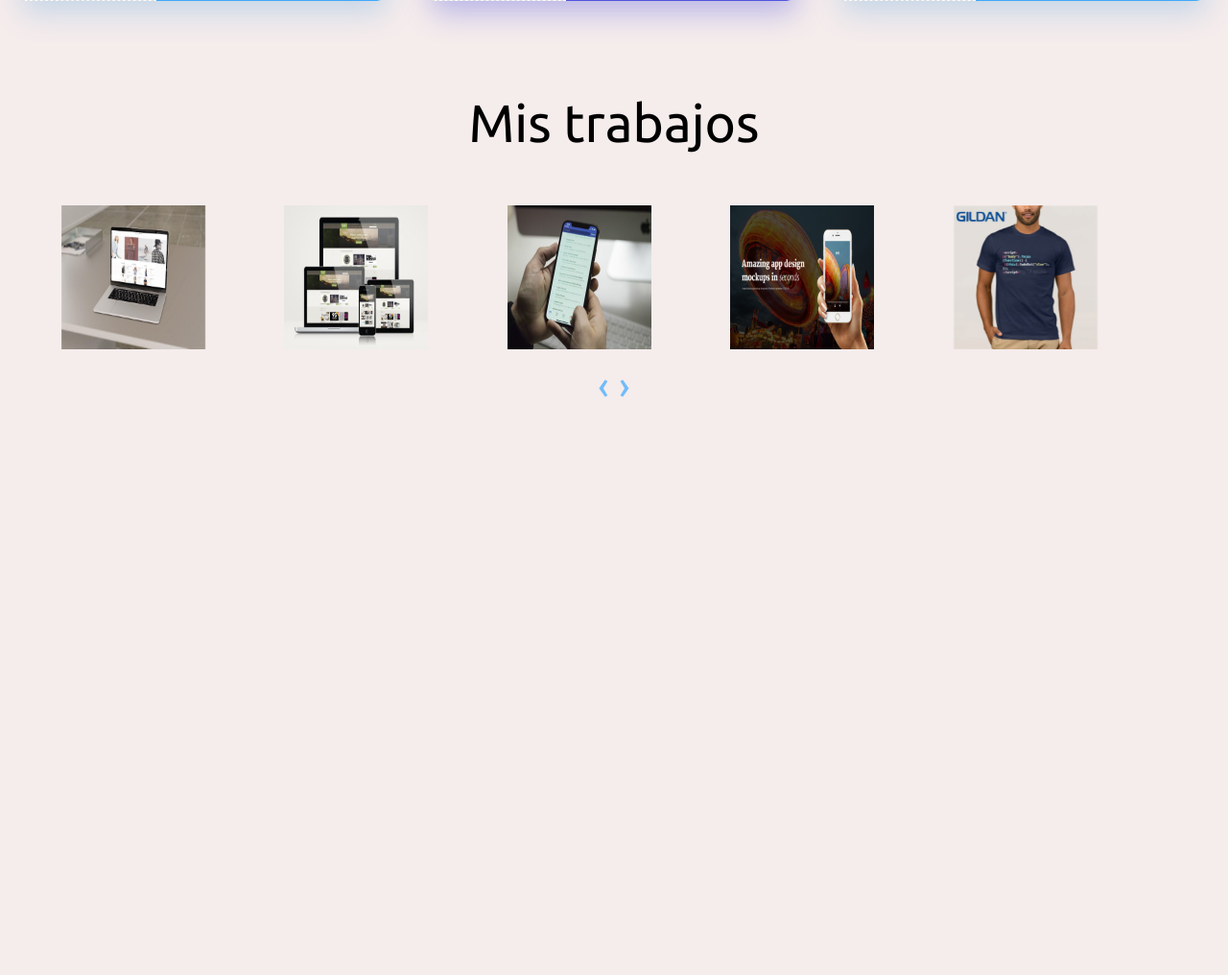
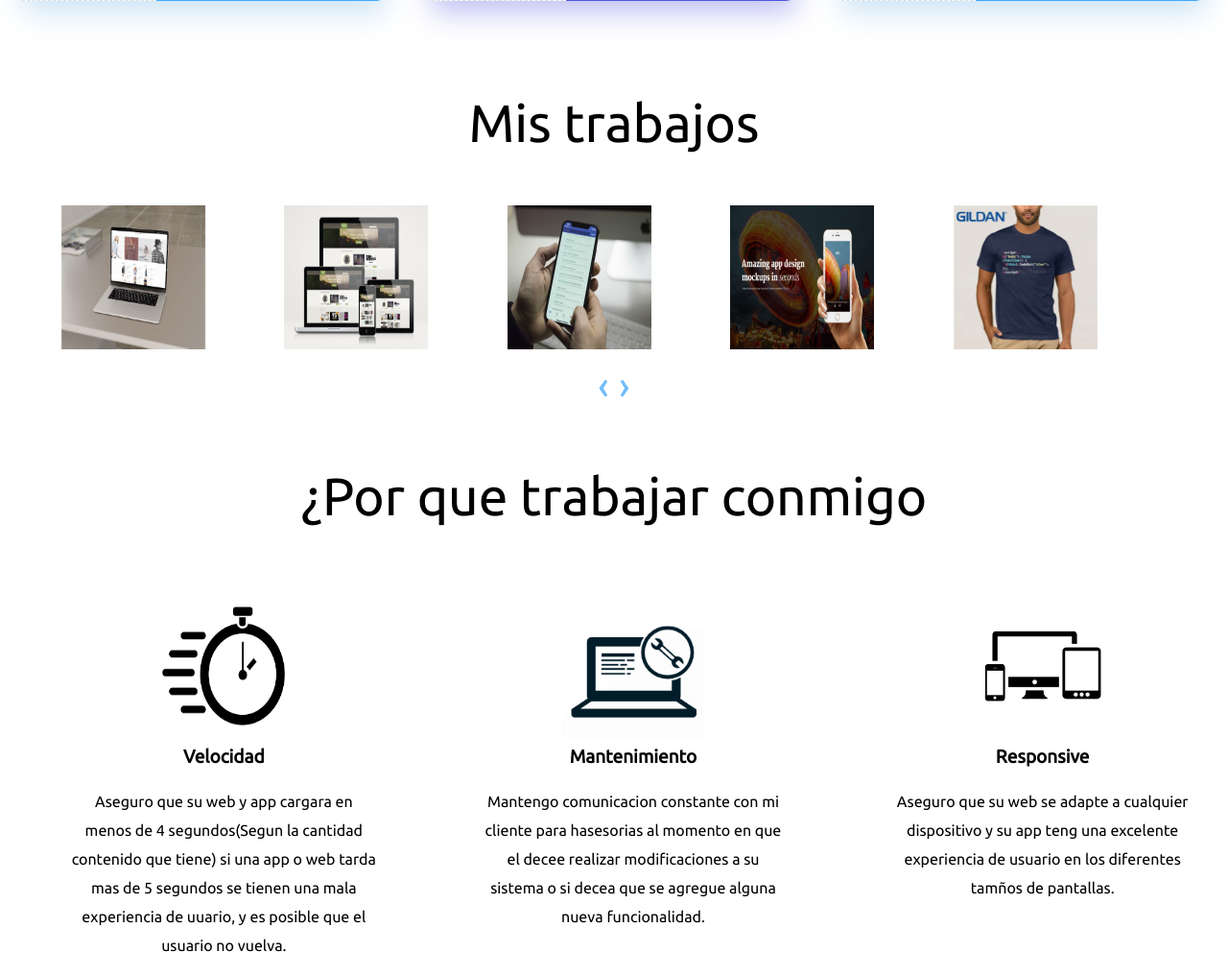
Before and after one commit to EdmaryBaga/EdithBautista, a PHP site: page / in a window 1280 px wide. Shown: the part 1960-2976 px from the top of the page at 96% size. Before the commit the page ends 2374 px from the top, so only its background shows below. Run offline with PHP 8.4, Linux system fonts and the light colour scheme.

Commit message:
se agrego la seccion de por que trabajar conmigo?

```diff
--- a/estilos/style.css
+++ b/estilos/style.css
@@ -6,7 +6,7 @@ Etiqueta{ }
 */
 
 body {
-    background: rgb(245, 236, 236);
+    background: rgb(255, 255, 255);
     margin: 0;
     font-family: 'Ubuntu', sans-serif;
 }
@@ -206,3 +206,43 @@ button.owl-prev {
 span {
     color: #71bcfa;
 }
+
+
+/*Porque trabaja conmigo*/
+
+.contenedor-trabajar {
+    display: flex;
+    flex-wrap: wrap;
+    justify-content: space-around;
+}
+
+#por-que-trabajar .item {
+    width: 28%;
+    text-align: center;
+}
+
+.contenedor-trabajar ul li {
+    list-style: none;
+    text-align: center;
+}
+
+#por-que-trabajar ul li:first-child img {
+    background: #fff;
+    width: 140px;
+    height: 140px;
+}
+
+
+/*llamamos al segundo hijo del li*/
+
+#por-que-trabajar ul li:nth-child(2) {
+    font-weight: bold;
+    font-size: 19px;
+    margin-top: 5px;
+    margin-bottom: 20px;
+}
+
+#por-que-trabajar ul li:nth-child(3) {
+    /*agregamos una separacion entre lineas*/
+    line-height: 30px;
+}
--- a/index.html
+++ b/index.html
@@ -135,6 +135,34 @@
             </div>
         </section>
 
+        <section id="por-que-trabajar">
+            <h3>¿Por que trabajar conmigo</h3>
+            <div class="contenedor-trabajar">
+                <div class="item">
+                    <ul>
+                        <li><img src="imagenes/velocidad.png"></li>
+                        <li>Velocidad</li>
+                        <li>Aseguro que su web y app cargara en menos de 4 segundos(Segun la cantidad contenido que tiene) si una app o web tarda mas de 5 segundos se tienen una mala experiencia de uuario, y es posible que el usuario no vuelva.
+                        </li>
+                    </ul>
+                </div>
+                <div class="item">
+                    <ul>
+                        <li><img src="imagenes/mantenimiento.png"></li>
+                        <li>Mantenimiento</li>
+                        <li>Mantengo comunicacion constante con mi cliente para hasesorias al momento en que el decee realizar modificaciones a su sistema o si decea que se agregue alguna nueva funcionalidad.</li>
+                    </ul>
+                </div>
+                <div class="item">
+                    <ul>
+                        <li><img src="imagenes/responsive.png"></li>
+                        <li>Responsive</li>
+                        <li>Aseguro que su web se adapte a cualquier dispositivo y su app teng una excelente experiencia de usuario en los diferentes tamños de pantallas. </li>
+                    </ul>
+                </div>
+            </div>
+        </section>
+
     </main>
 
     <script src="https://code.jquery.com/jquery-3.4.1.min.js" integrity="sha256-CSXorXvZcTkaix6Yvo6HppcZGetbYMGWSFlBw8HfCJo=" crossorigin="anonymous"></script>
```
Also changed, not shown: imagenes/mantenimiento.png (added), imagenes/responsive.png (added), imagenes/velocidad.png (added).
